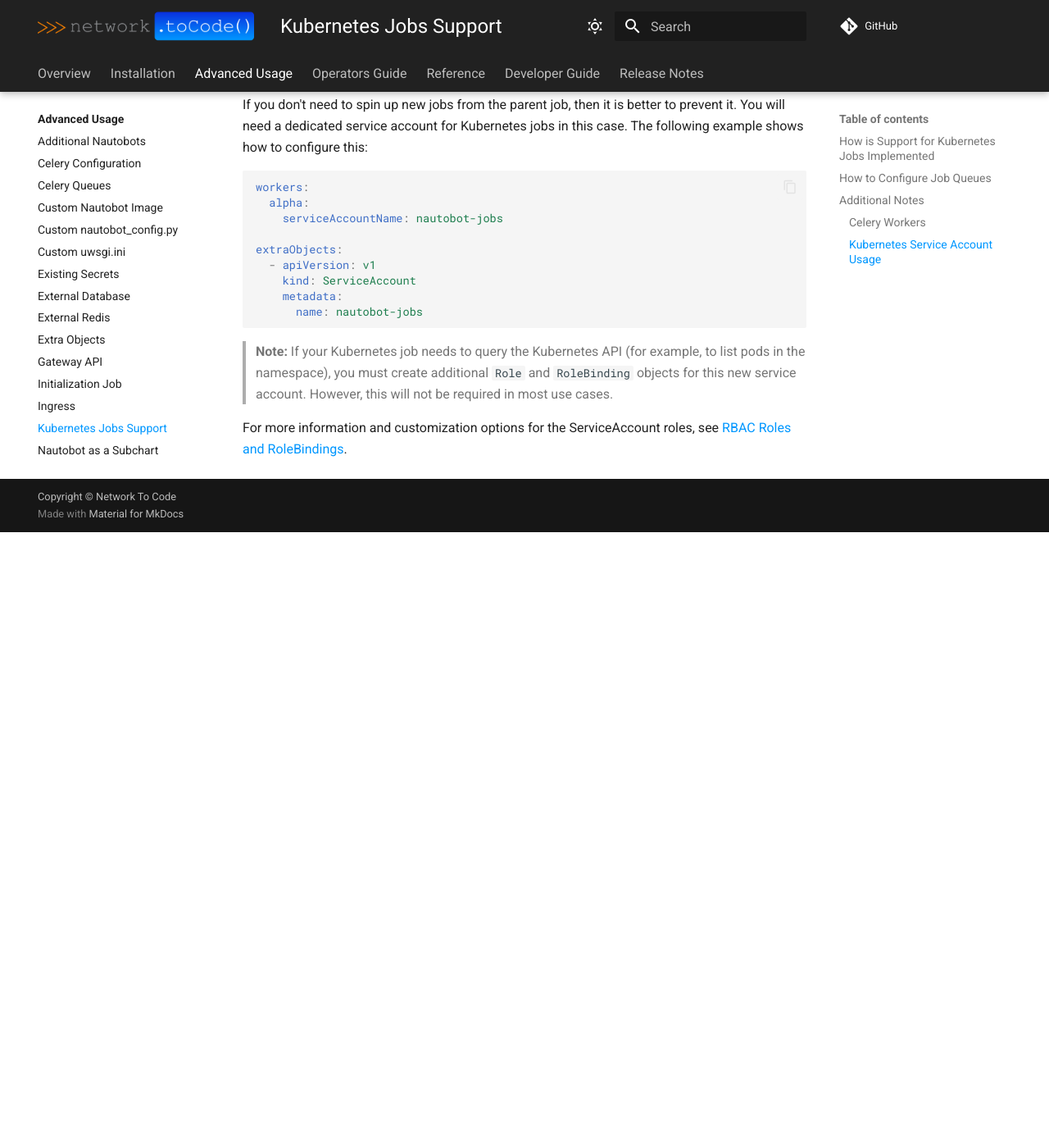
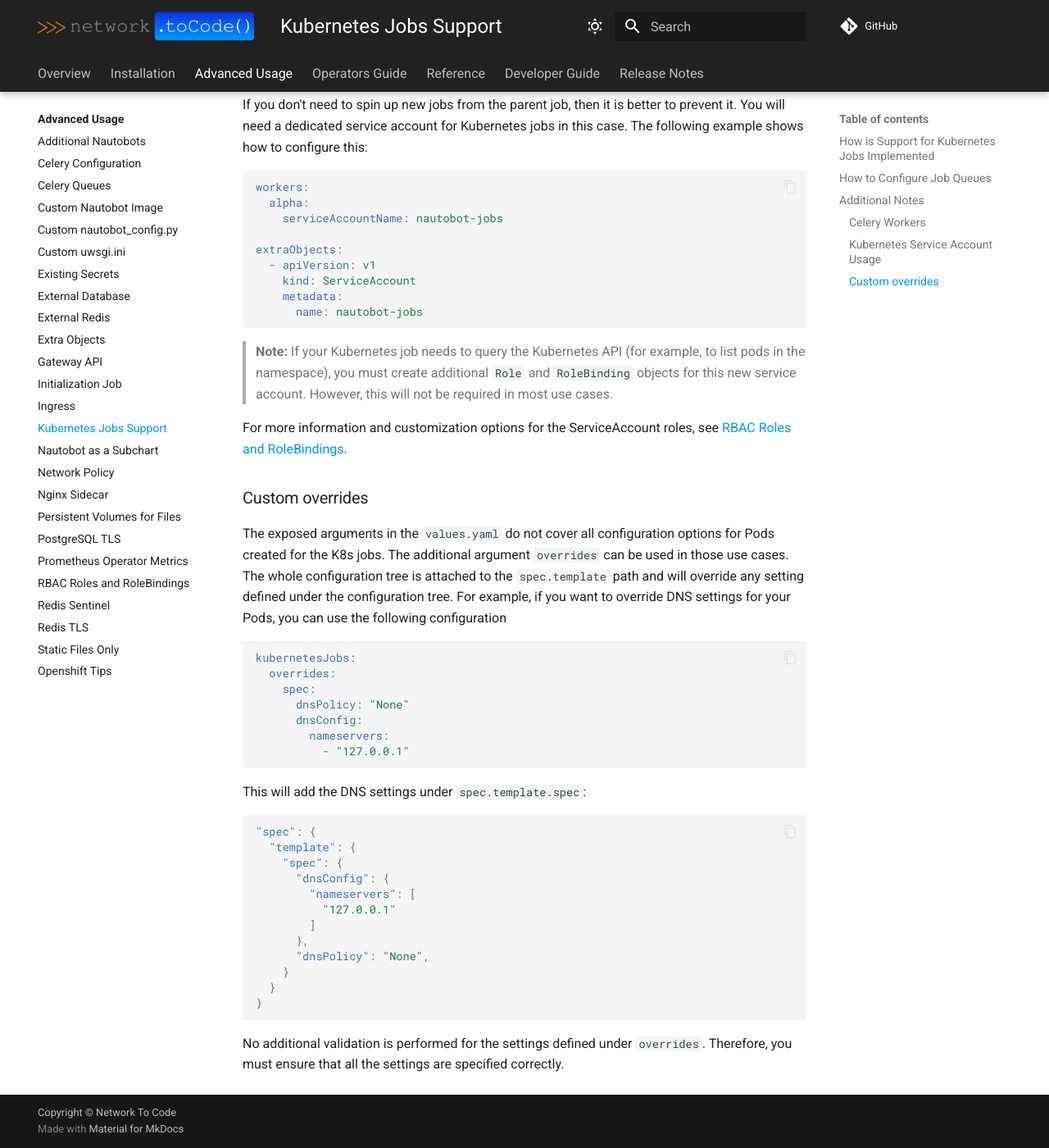
Before and after one commit to nautobot/helm-charts, an MkDocs documentation site: the page built from docs/advanced-features/kubernetes-jobs-support.md, in a window 1280 px wide and 1400 px high, scrolled down 3676 px. Shown: the whole window at 82% size. Built offline with MkDocs 1.6.1 and Material for MkDocs 9.7.7, drawn with Linux system fonts in a browser that asks for light colours; comment, search, counter and statistics services are not loaded; before the commit the page ends 4325 px from its top, so only the background shows below that.

Commit message:
update the readme

````diff
--- a/docs/advanced-features/kubernetes-jobs-support.md
+++ b/docs/advanced-features/kubernetes-jobs-support.md
@@ -196,3 +196,42 @@
 
 For more information and customization options for the ServiceAccount roles, see
 [RBAC Roles and RoleBindings](rbac-roles.md).
+
+
+### Custom overrides
+
+The exposed arguments in the `values.yaml` do not cover all configuration options
+for Pods created for the K8s jobs. The additional argument `overrides` can be
+used in those use cases. The whole configuration tree is attached to the `spec.template`
+path and will override any setting defined under the configuration tree. For example,
+if you want to override DNS settings for your Pods, you can use the following configuration
+
+```yaml
+kubernetesJobs:
+  overrides:
+    spec:
+      dnsPolicy: "None"
+      dnsConfig:
+        nameservers:
+          - "127.0.0.1"
+```
+
+This will add the DNS settings under `spec.template.spec`:
+
+```json
+"spec": {
+  "template": {
+    "spec": {
+      "dnsConfig": {
+        "nameservers": [
+          "127.0.0.1"
+        ]
+      },
+      "dnsPolicy": "None",
+    }
+  }
+}
+```
+
+No additional validation is performed for the settings defined under `overrides`.
+Therefore, you must ensure that all the settings are specified correctly.
````
